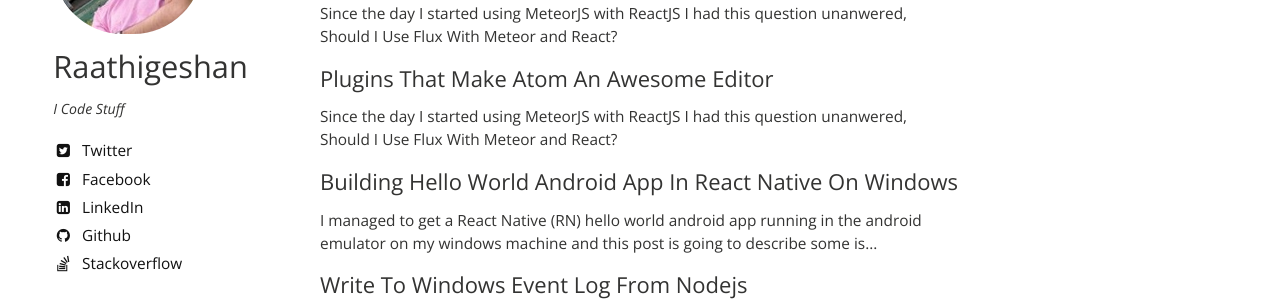
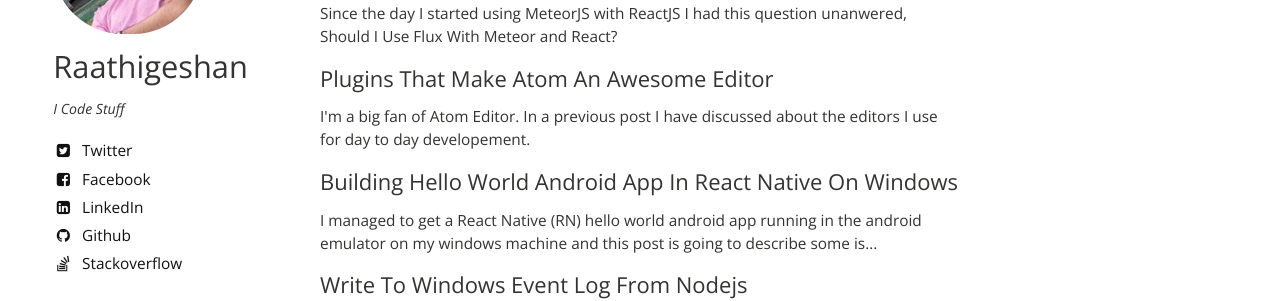
Before and after one commit to Raathigesh/Raathigesh.github.io, a Jekyll site: the page built from index.md, in a window 1280 px wide. Shown: the part 1204-1505 px from the top of the page. Built offline with Jekyll 4.4.1, drawn with Linux system fonts in a browser that asks for light colours; nearby versions of some CDN libraries.

Commit message:
Updated 2015-12-22-Plugins-That-Make-Atom-An-Awesome-Editor.md

```diff
--- a/_posts/2015-12-22-Plugins-That-Make-Atom-An-Awesome-Editor.md
+++ b/_posts/2015-12-22-Plugins-That-Make-Atom-An-Awesome-Editor.md
@@ -1,7 +1,7 @@
 ---
 published: true
 layout: post
-excerpt: "Since the day I started using MeteorJS with ReactJS I had this question unanwered, Should I Use Flux With Meteor and React?"
+excerpt: "I'm a big fan of Atom Editor. In a previous post I have discussed about the editors I use for day to day developement. "
 modified: {}
 tags:
   - Atom
@@ -12,6 +12,7 @@ tags:
   - Productivity
 comments: true
 ---
+
 
 
 I'm a big fan of Atom Editor. In a [previous post](http://raathigesh.com/Code-Editors-I-Use/) I have discussed about the editors I use for day to day developement.
```
